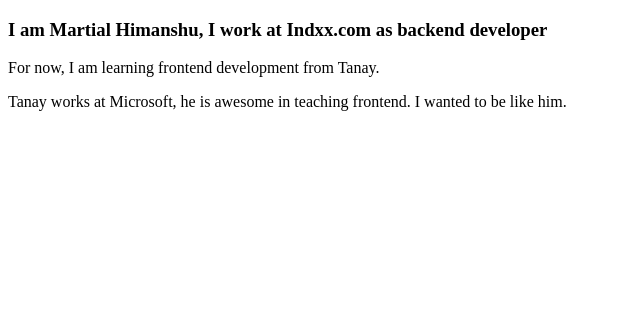
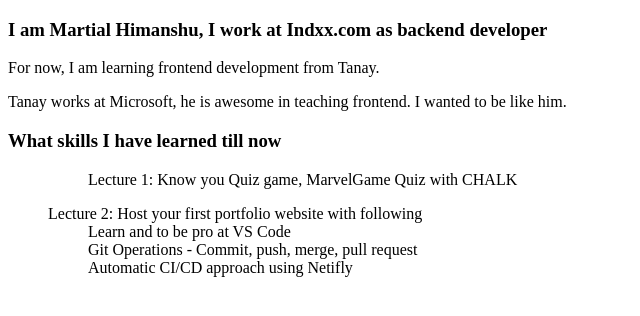
Before and after one commit to mhimanshu0101/neogCamp-lesson-3-component, a plain HTML site: page index.html in a window 1280 px wide. Shown: the whole page, without its empty margins (0-640 px from the left). Drawn offline with Linux system fonts and the light colour scheme.

Commit message:
fix- Add about lecture
Learning and adding practices

```diff
--- a/index.html
+++ b/index.html
@@ -13,5 +13,16 @@
     <p>
         Tanay works at Microsoft, he is awesome in teaching frontend. I wanted to be like him.
     </p>
+    <h3>What skills I have learned till now</h3>
+    <ul>
+        <ol>Lecture 1: Know you Quiz game, MarvelGame Quiz with CHALK</ol>
+    </ul>
+    <ul>Lecture 2: Host your first portfolio website with following
+        <ol>Learn and to be pro at VS Code</ol>
+        <ol>
+            Git Operations - Commit, push, merge, pull request
+        </ol>
+        <ol>Automatic CI/CD approach using Netifly</ol>
+    </ul>
 </body>
 </html>
```
